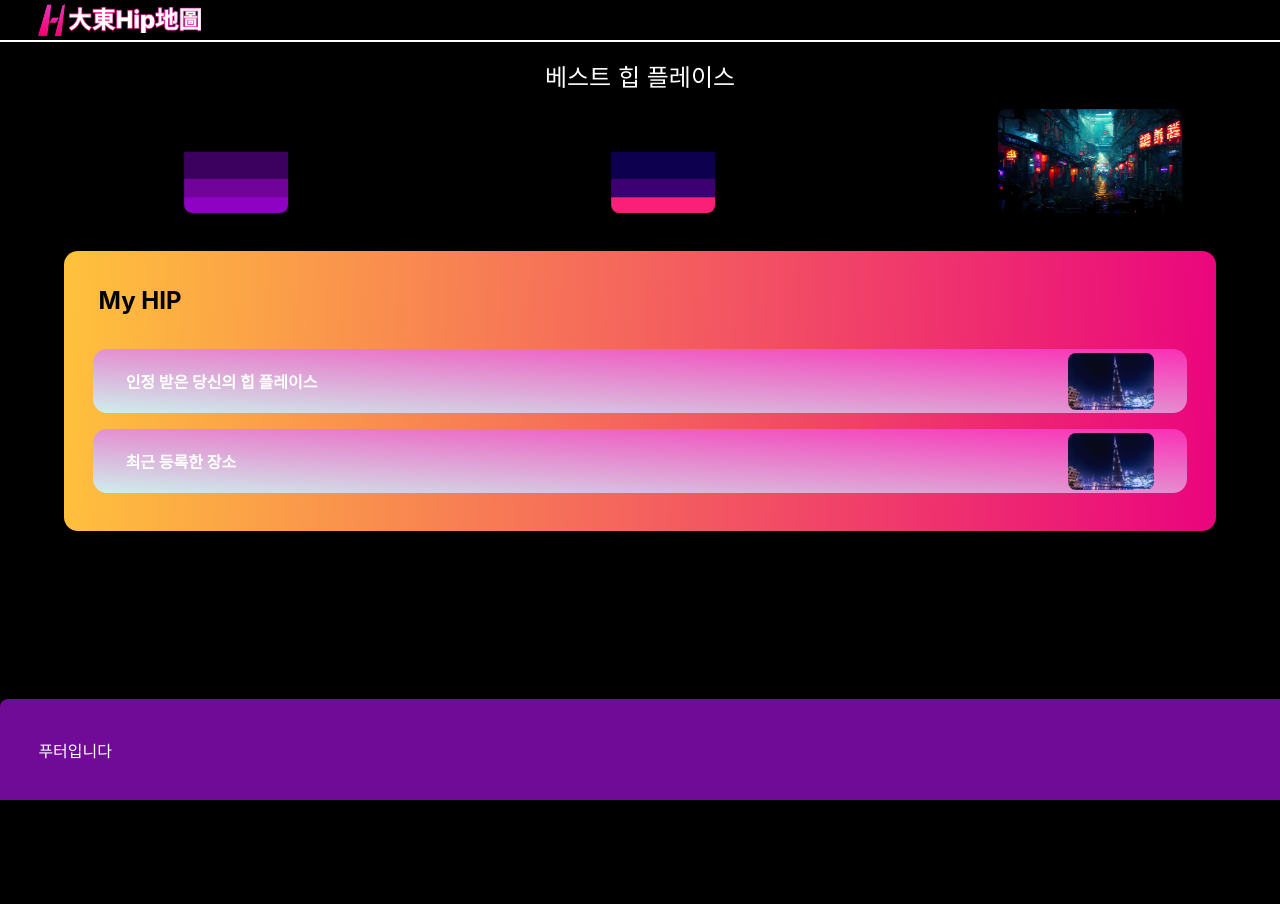
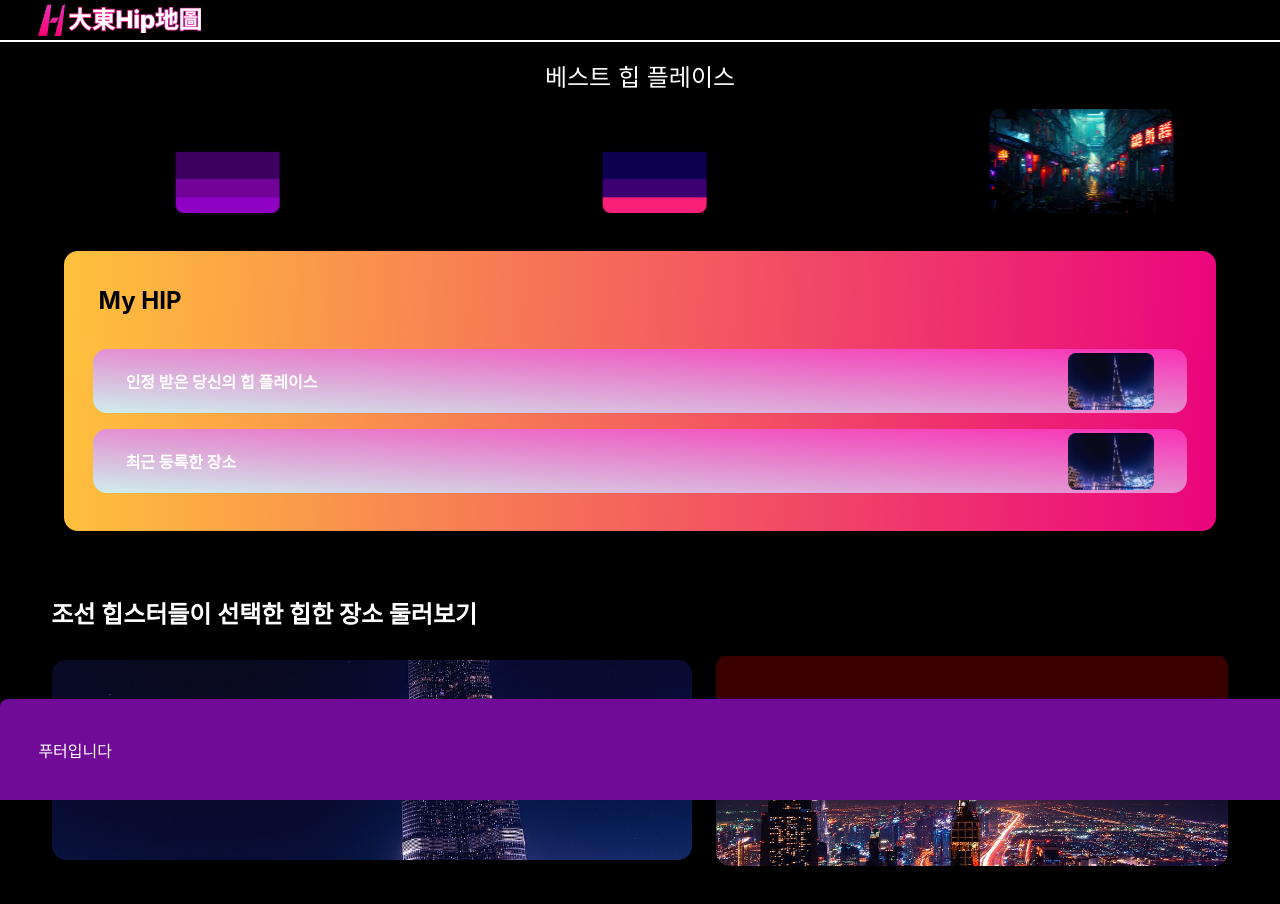
Before and after one commit to wonsyn/hipmap, a React (Create React App) app in the folder frontend/: page /main in a window 1280 px wide. Shown: the top 904 px of the page. Before the commit the page ends 800 px from the top, so only its background shows below. Built offline with nearby package versions, Linux system fonts and the light colour scheme.

Commit message:
feat_jin: 메인화면 장소 둘러보기

```diff
--- a/frontend/src/pages/main/Main.tsx
+++ b/frontend/src/pages/main/Main.tsx
@@ -1,13 +1,26 @@
 /** @jsxImportSource @emotion/react */
 
+import { css } from "@emotion/react";
 import BestHipPlace from "./component/bestHipPlace";
 import MyHipContainer from "./component/MyHip";
+import SameHipPlace from "./component/sameHipPlace";
 
 const Main = () => {
   return (
-    <div>
+    <div style={{ marginBottom: "10%" }}>
       <BestHipPlace />
       <MyHipContainer />
+      <div
+        css={css`
+          width: 100%;
+          display: flex;
+          flex-direction: column;
+          justify-content: center;
+          align-items: center;
+        `}
+      >
+        <SameHipPlace />
+      </div>
     </div>
   );
 };
--- /dev/null
+++ b/frontend/src/pages/main/component/sameHipPlace/CardWrapper.tsx
@@ -0,0 +1,84 @@
+/** @jsxImportSource @emotion/react */ import { css } from "@emotion/react";
+import Card from "../../../../components/card/Card";
+import { SameHipPlaceCardWrapperDiv } from "../../styles/sameHipPlace";
+
+const SameHipPlaceCardWrapper = () => {
+  return (
+    <SameHipPlaceCardWrapperDiv>
+      <Card
+        width="50vw"
+        height="25vh"
+        overflow="hidden"
+        justify_content="center"
+        align_items="center"
+        display="flex"
+      >
+        <img
+          src="/img/1.jpg"
+          alt="사진"
+          css={css`
+            width: 200%;
+          `}
+        />
+      </Card>
+      <div
+        css={css`
+          display: flex;
+          flex-direction: column;
+          margin-left: 2%;
+        `}
+      >
+        <div
+          css={css`
+            display: flex;
+            flex-direction: column;
+            margin-bottom: 2%;
+          `}
+        >
+          <Card
+            width="40vw"
+            height="12vh"
+            overflow="hidden"
+            align_items="center"
+            justify_content="center"
+            display="flex"
+          >
+            <img
+              src="/img/2.png"
+              alt="사진"
+              css={css`
+                width: 200%;
+              `}
+            />
+          </Card>
+        </div>
+        <div
+          css={css`
+            display: flex;
+            flex-direction: column;
+            margin-top: 2%;
+          `}
+        >
+          <Card
+            width="40vw"
+            height="12vh"
+            overflow="hidden"
+            align_items="center"
+            justify_content="center"
+            display="flex"
+          >
+            <img
+              src="/img/6.jpg"
+              alt="사진"
+              css={css`
+                width: 200%;
+              `}
+            />
+          </Card>
+        </div>
+      </div>
+    </SameHipPlaceCardWrapperDiv>
+  );
+};
+
+export default SameHipPlaceCardWrapper;
--- /dev/null
+++ b/frontend/src/pages/main/component/sameHipPlace/index.tsx
@@ -0,0 +1,22 @@
+/** @jsxImportSource @emotion/react */
+import { css } from "@emotion/react";
+import { SameHipPlaceWrapperDiv } from "../../styles/sameHipPlace";
+import SameHipPlaceCardWrapper from "./CardWrapper";
+
+const SameHipPlace = () => {
+  return (
+    <SameHipPlaceWrapperDiv>
+      <div
+        css={css`
+          font-size: 1.5rem;
+          font-weight: bolder;
+        `}
+      >
+        조선 힙스터들이 선택한 힙한 장소 둘러보기
+      </div>
+      <SameHipPlaceCardWrapper />
+    </SameHipPlaceWrapperDiv>
+  );
+};
+
+export default SameHipPlace;
--- /dev/null
+++ b/frontend/src/pages/main/styles/sameHipPlace/index.ts
@@ -0,0 +1,14 @@
+import styled from "@emotion/styled";
+
+export const SameHipPlaceWrapperDiv = styled.div`
+  width: 92%;
+  height: 35vh;
+  margin-top: 5%;
+`;
+
+export const SameHipPlaceCardWrapperDiv = styled.div`
+  margin-top: 2%;
+  display: flex;
+  align-items: center;
+  justify-content: center;
+`;
```
